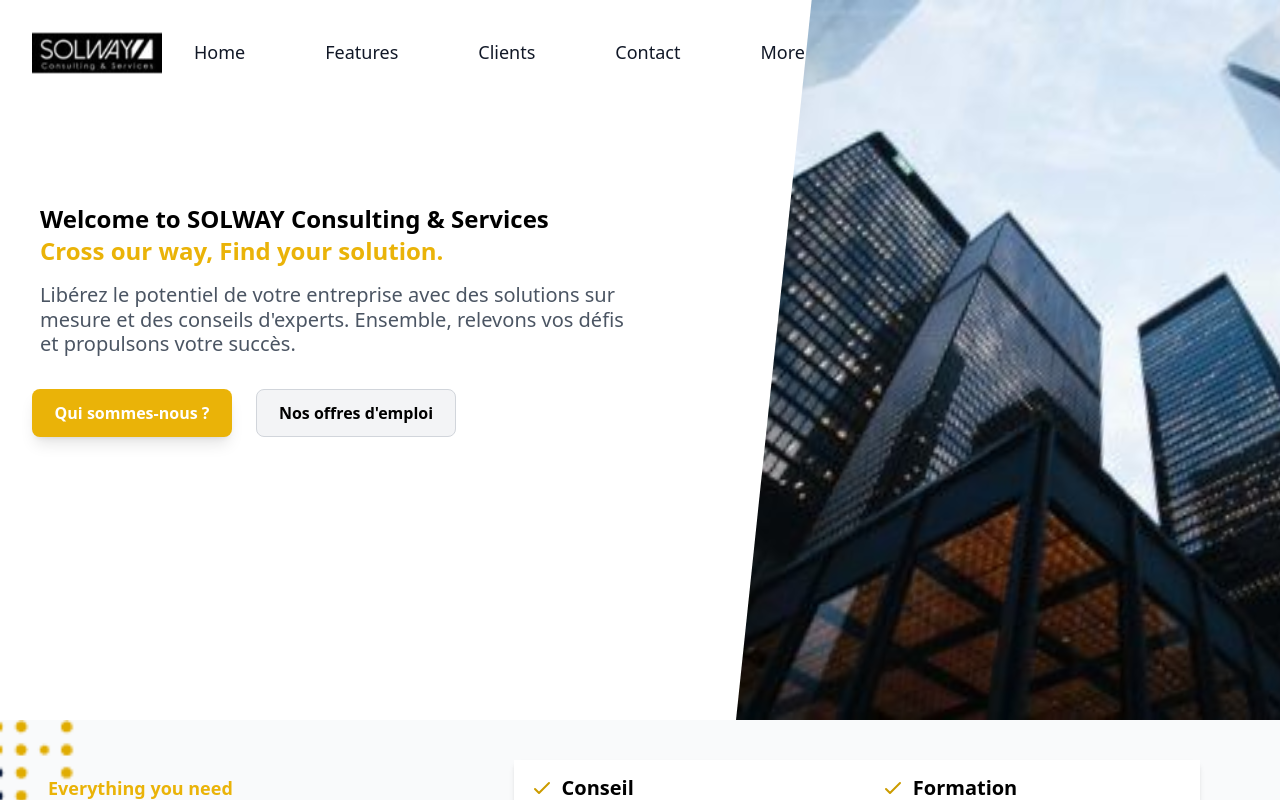
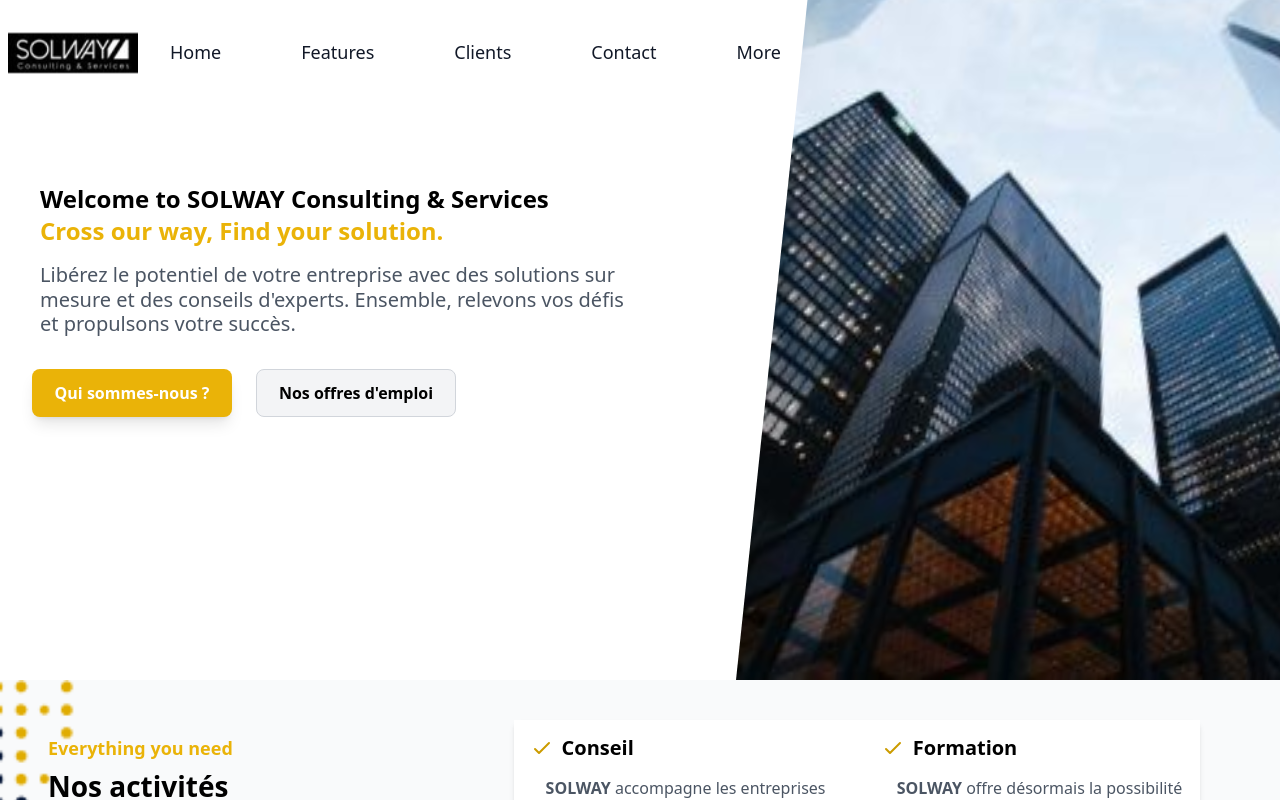
Before and after one commit to zahrae12/solway-, a React (Vite) app: page / in a window 1280 px wide. Shown: the top 800 px of the page. Built offline with nearby package versions, Linux system fonts and the light colour scheme.

Commit message:
responsive version

```diff
--- a/src/Components/Nav.jsx
+++ b/src/Components/Nav.jsx
@@ -8,7 +8,7 @@
   const [isMenuOpen, setIsMenuOpen] = useState(false);
 
   return (
-    <header className="pl-8 py-8 absolute z-10 w-full ">
+    <header className="pl-8 xl:pl-2 md:pl-10 py-8 absolute z-10 w-full ">
       <nav className="flex justify-between items-center max-container pl-0">
         {/* Logo */}
         <a href="/">
--- a/src/Sections/Footer.jsx
+++ b/src/Sections/Footer.jsx
@@ -23,7 +23,7 @@
   </div>
 
   </section>
-  <footer className=" text-gray-700 px-6 py-4 lg:pt-8">
+  <footer className=" text-gray-700 px-6 py-4 pt-8">
       <div className="container mx-auto flex flex-col sm:flex-row justify-between items-center space-y-4 sm:space-y-0 text-sm">
 
 
--- a/src/Sections/Hero.jsx
+++ b/src/Sections/Hero.jsx
@@ -6,7 +6,7 @@
 
 
       {/* left side */}
-      <div className="flex flex-col lg:px-8 md:mt-[-80px] mt-8 w-full md:w-1/2 p-0">
+      <div className="flex flex-col lg:px-8 md:mt-[-80px] mt-0 w-full md:w-1/2 p-0">
 
 
       <h1 className="text-2xl lg:font-extrabold font-bold text-center lg:text-left leading-[32px] lg:pt-0 pt-32  px-14 md:text-nowrap lg:-ml-12     ">
@@ -29,7 +29,7 @@
       </div>
 
       {/* right side */}
-      <div className="lg:w-1/2 w-full h-[264px] relative overflow-hidden  sm:h-[600px]  lg:h-[720px] -mt-">
+      <div className="lg:w-1/2 w-full h-[264px] relative overflow-hidden  sm:h-[600px]  lg:h-[720px] -mt-10">
         <img
           src="src/assets/images/skyscraper.jpeg"
           alt="Buildings"
--- a/src/Sections/Partenaires.jsx
+++ b/src/Sections/Partenaires.jsx
@@ -7,7 +7,7 @@
       <div className="w-auto flex flex-col xl:flex-row items-center gap-6 xl:gap-20 xl:-mr-8 xl:-ml-8 ">
 
         {/* Title */}
-        <h2 className="text-3xl font-extrabold leading-[40px] px-12 text-black
+        <h2 className="xl:text-3xl md:text-4xl text-3xl font-extrabold leading-[40px] px-12 text-black
                        text-center md:text-center lg:text-left sm:whitespace-normal md:whitespace-nowrap">
           Ils nous font <br className="block lg:hidden" /> confiance
         </h2>
@@ -17,7 +17,7 @@
           <img
             src={LogosCard}
             alt="Partenaires"
-            className="lg:w-auto h-auto object-contain"
+            className="lg:w-auto h-auto object-contain "
           />
         </div>
 
```
